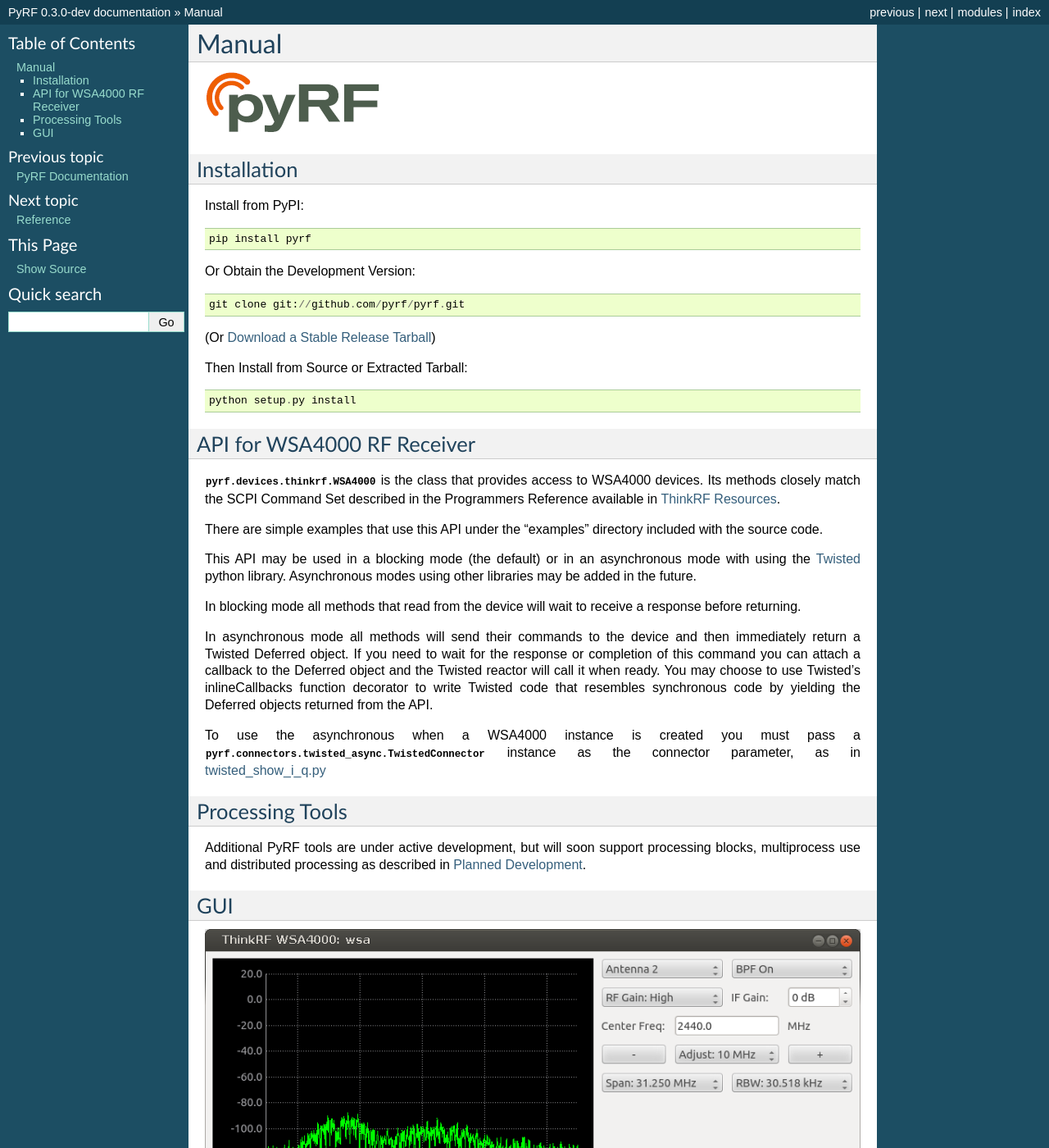
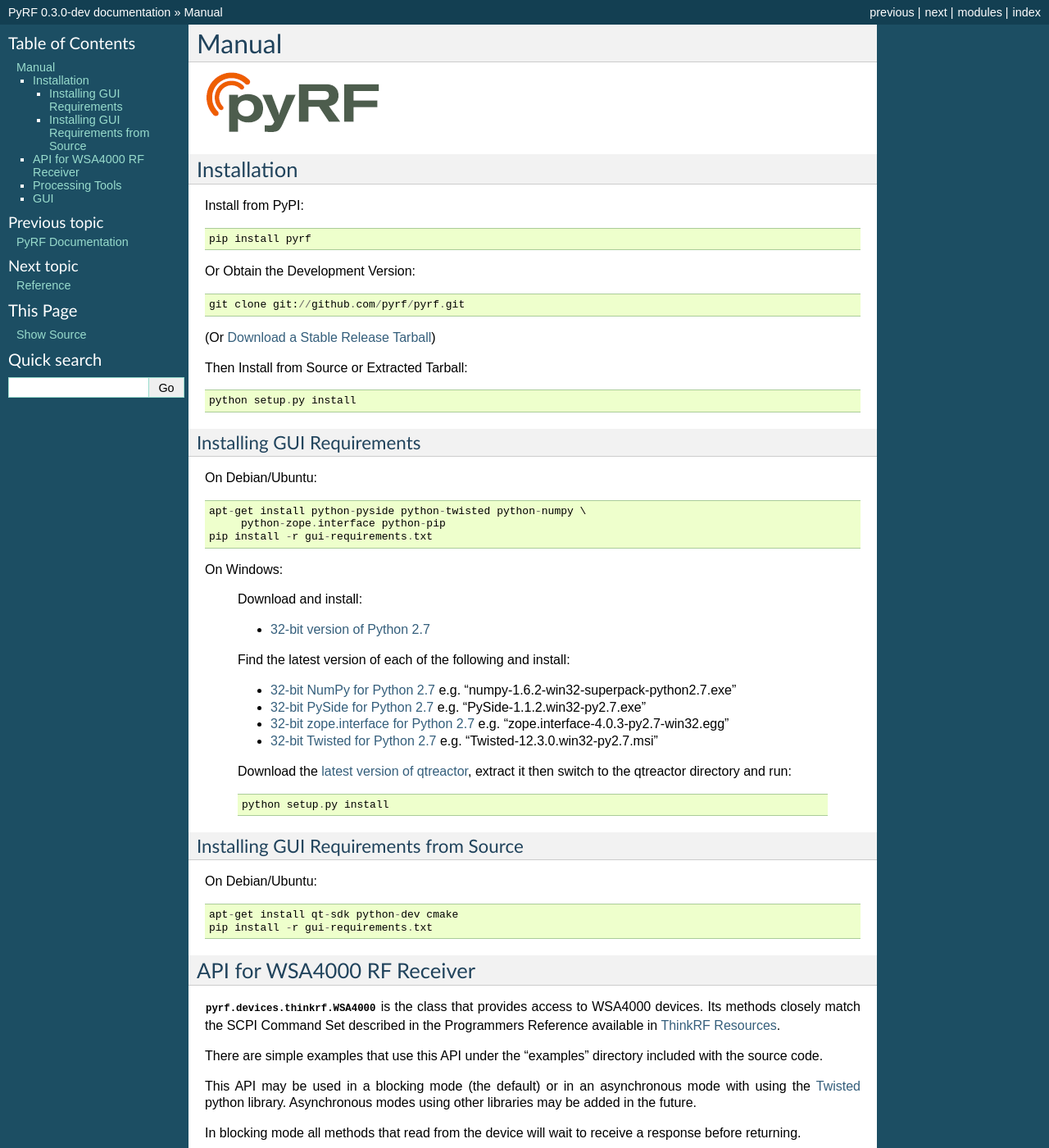
Before and after one commit to pyrf/pyrf, a Sphinx documentation site: the page built from docs/usermanual.rst, in a window 1280 px wide and 1400 px high. Shown: the whole window at 82% size. Built offline with Sphinx 7.4.7, drawn with Linux system fonts in a browser that asks for light colours.

Commit message:
manual: installation instructions

```diff
--- a/docs/usermanual.rst
+++ b/docs/usermanual.rst
@@ -20,6 +20,45 @@ Or Obtain the Development Version::
 Then Install from Source or Extracted Tarball::
 
    python setup.py install
+
+Installing GUI Requirements
+~~~~~~~~~~~~~~~~~~~~~~~~~~~
+
+On Debian/Ubuntu::
+
+   apt-get install python-pyside python-twisted python-numpy \
+   	python-zope.interface python-pip
+   pip install -r gui-requirements.txt
+
+On Windows:
+
+   Download and install:
+
+   * `32-bit version of Python 2.7 <http://www.python.org/ftp/python/2.7/python-2.7.msi>`_
+
+   Find the latest version of each of the following and install:
+
+   * `32-bit NumPy for Python 2.7 <http://sourceforge.net/projects/numpy/files/NumPy/>`_ e.g. "numpy-1.6.2-win32-superpack-python2.7.exe"
+   * `32-bit PySide for Python 2.7 <http://qt-project.org/wiki/PySide_Binaries_Windows>`_
+     e.g. "PySide-1.1.2.win32-py2.7.exe"
+   * `32-bit zope.interface for Python 2.7 <http://pypi.python.org/pypi/zope.interface#download>`_ e.g. "zope.interface-4.0.3-py2.7-win32.egg"
+   * `32-bit Twisted for Python 2.7 <http://twistedmatrix.com/trac/wiki/Downloads#Windows>`_
+     e.g. "Twisted-12.3.0.win32-py2.7.msi"
+
+   Download the `latest version of qtreactor <https://github.com/pyrf/qtreactor/tags>`_,
+   extract it then switch to the qtreactor directory and run::
+
+      python setup.py install
+
+
+Installing GUI Requirements from Source
+~~~~~~~~~~~~~~~~~~~~~~~~~~~~~~~~~~~~~~~
+
+On Debian/Ubuntu::
+
+   apt-get install qt-sdk python-dev cmake
+   pip install -r gui-requirements.txt
+
 
 
 API for WSA4000 RF Receiver
```
